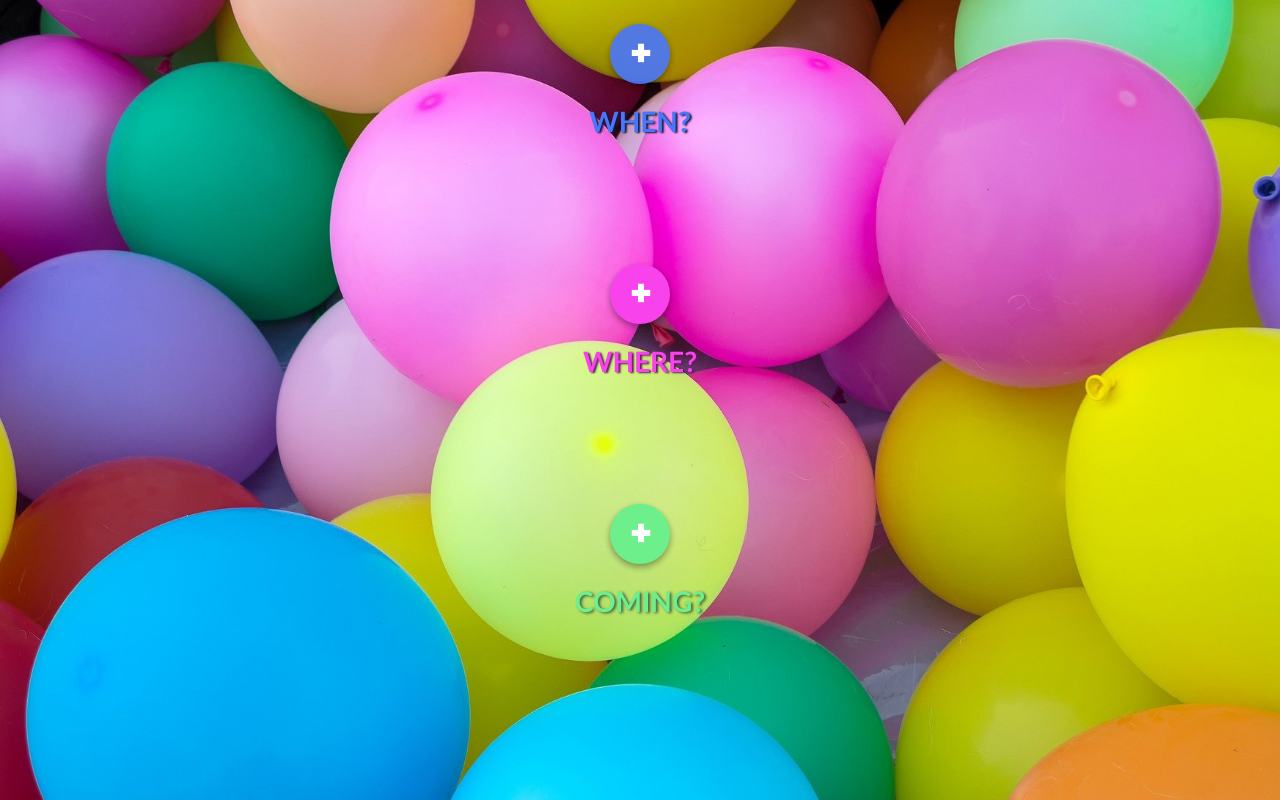
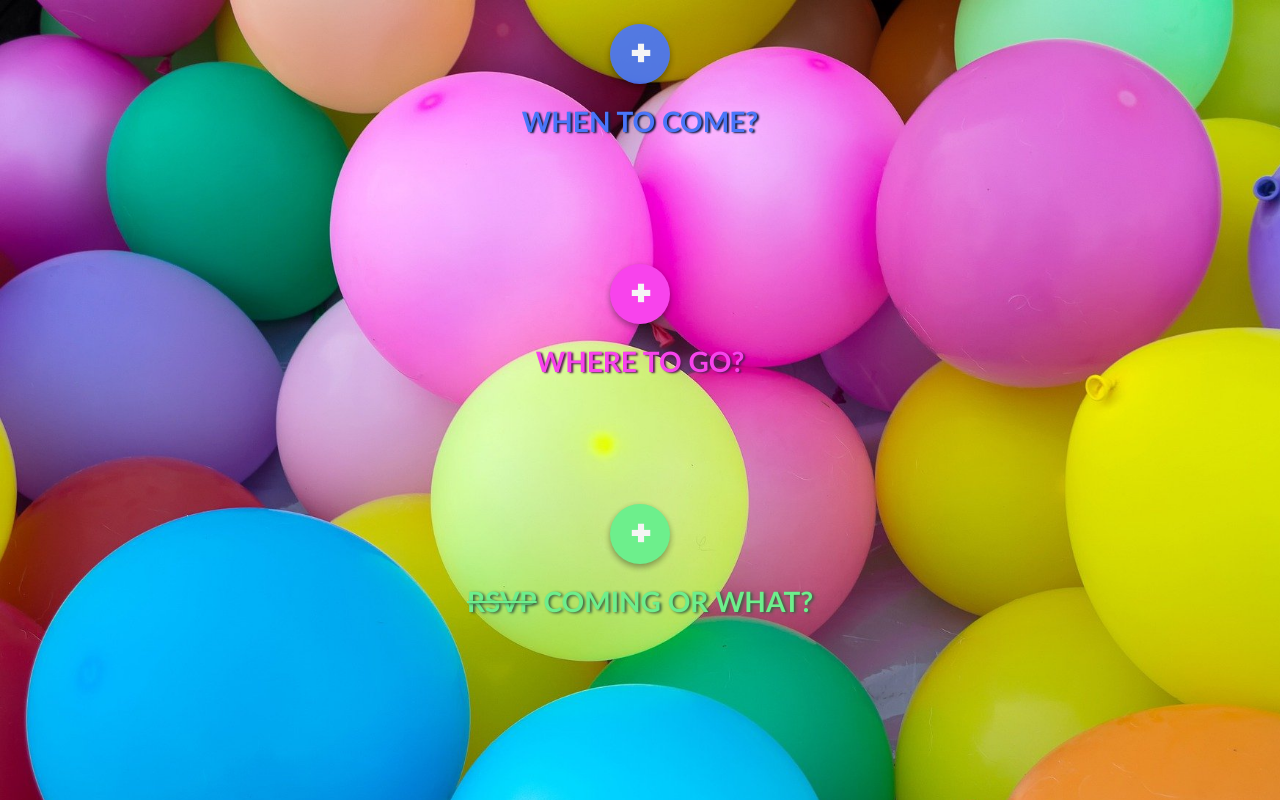
Before and after one commit to peurman/party_invitation, a React (Create React App) app: page / in a window 1280 px wide. Built offline with nearby package versions, Linux system fonts and the light colour scheme.

Commit message:
text modifications

```diff
--- a/src/component/Card.css
+++ b/src/component/Card.css
@@ -4,7 +4,7 @@ body {
   height: 100%;
   margin: 0;
   padding: 0;
-  color: #fff;
+  color: whitesmoke;
   /* background: #8ce2aa; */
   background-image: url("../assets/happy-birthday.jpg");
   background-size: 110vw;
@@ -23,17 +23,18 @@ h1 {
   position: absolute;
   top: -6.2vh;
   width: 100%;
-  color: rgba(0, 0, 0, 0.303);
+  color: whitesmoke;
 }
 
 p {
   font-size: 16px;
+  line-height: 20px;
   padding: 0 20px;
   margin: 10px 0;
 }
 
 em {
-  font-style: normal;
+  font: bold italic 18px/30px Verdana;
   color: #ffc400;
 }
 
@@ -43,6 +44,11 @@ a {
   text-decoration: none;
   padding-right: 10px;
   cursor: pointer;
+}
+
+label {
+  font: normal italic 16px Roboto, sans-serif;
+  color: red;
 }
 
 .sub {
@@ -270,6 +276,6 @@ a {
 
 .action-bar a {
   text-transform: uppercase;
-  line-height: 52px;
+  line-height: 30px;
   color: #ffc400;
 }
--- a/src/component/Card.jsx
+++ b/src/component/Card.jsx
@@ -57,14 +57,14 @@ class Card extends React.Component {
   render() {
     return (
       <div className="container0">
-        <div className="when">WHEN?</div>
+        <div className="when">WHEN TO COME?</div>
         <div className="container1">
           <span className="button1" /* onClick={this.handleClick}*/>
             &#10006;
           </span>
           <div className="content">
             <div className="head">
-              <h1>when?</h1>
+              <h1>when??</h1>
               {/* <p className="sub">
               by
               <a href="https://codepen.io/woodwork/" target="_blank">
@@ -74,14 +74,17 @@ class Card extends React.Component {
             </div>
             <div className="body">
               <p>
-                <em>SATURDAY 24/9</em>
+                <b>YOU MUST</b> come on <br />
+                <em>SATURDAY MM/DD at 10 pm</em>
                 <br />
-                from 10 pm to 6 am
+                Party ends at 6 am
+                <br />
+                <label>(doors will be closed till that hour!)</label>
               </p>
             </div>
           </div>
         </div>
-        <div className="where">WHERE?</div>
+        <div className="where">WHERE TO GO?</div>
         <div className="container2">
           <span className="button2">&#10006;</span>
           <div className="content">
@@ -103,20 +106,29 @@ class Card extends React.Component {
             </div>
           </div>
         </div>
-        <div className="coming">COMING?</div>
+        <div className="coming">
+          {" "}
+          <span Style={"text-decoration:line-through"}>RSVP</span>
+          &nbsp;COMING OR WHAT?
+        </div>
+
         <div className="container3">
           <span className="button3">&#10006;</span>
           <div className="content3">
             <div className="head">
-              <h1>coming?</h1>
+              <h1>YES or NO?</h1>
             </div>
             <div className="body">
               <p>
-                Please confirm if you can come <em>(YES or NO)</em> in this
-                WhatsApp number:
+                Please WhatsApp me <em>YES</em> or <em>NO</em> trough this link:
               </p>
               <div className="action-bar">
                 <a href="https://web.whatsapp.com/">WHATSAPP</a>
+                <br />
+                <label>
+                  No answer = NO entry <br />
+                  (unless donating a USD100 gift)
+                </label>
               </div>
             </div>
           </div>
```
